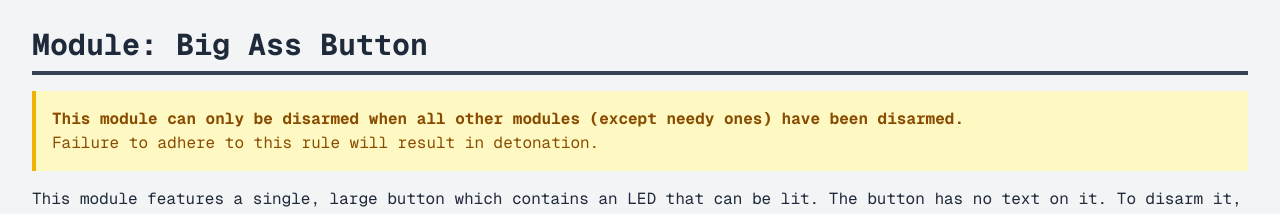
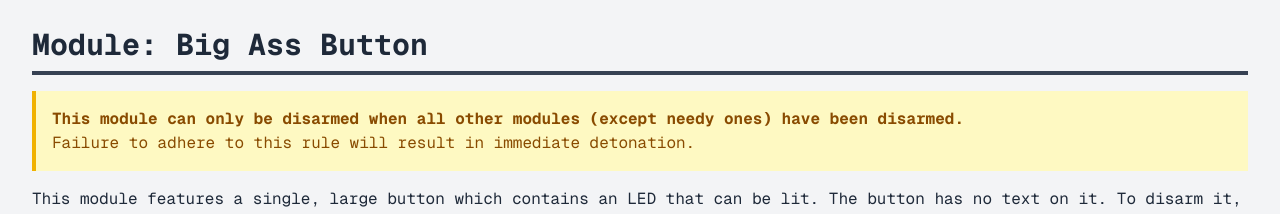
Before and after one commit to Jayx2u/blind-defusal, a Next.js app in the folder manual-web/: page / in a window 1280 px wide. Shown: the part 4120-4334 px from the top of the page. Built offline with nearby package versions, Linux system fonts and the light colour scheme.

Commit message:
manual: Clarify warning for BAB module

```diff
--- a/manual-web/src/app/page.tsx
+++ b/manual-web/src/app/page.tsx
@@ -291,7 +291,7 @@ export default function Home() {
           <div className="space-y-4">
             <div className="bg-yellow-100 border-l-4 border-yellow-500 text-yellow-800 p-4" role="alert">
               <p className="font-bold">This module can only be disarmed when all other modules (except needy ones) have been disarmed.</p>
-              <p>Failure to adhere to this rule will result in detonation.</p>
+              <p>Failure to adhere to this rule will result in immediate detonation.</p>
             </div>
             <p>
               This module features a single, large button which contains an LED that can be lit. The button has no text on it. To disarm it, the button may need to be pressed and held. The timing of the release is critical and depends on whether the LED is lit and other bomb features.
```
